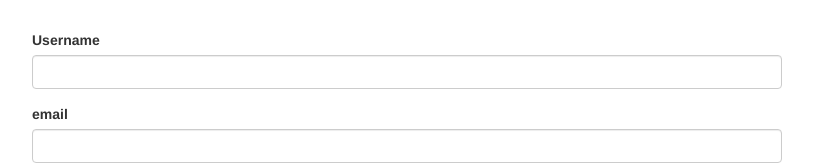
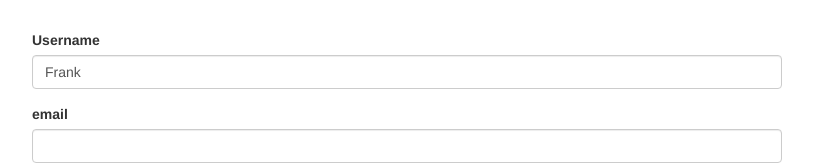
Before and after one commit to franciscovaz/reactive-forms-start-angular, an Angular app: page / in a window 1280 px wide. Shown: the top 165 px of the page, without its empty margins (233-1046 px from the left). Built offline with nearby package versions, Linux system fonts and the light colour scheme.

Commit message:
setting and patching values

```diff
--- a/src/app/app.component.ts
+++ b/src/app/app.component.ts
@@ -29,10 +29,26 @@ export class AppComponent implements OnInit {
     this.signupForm.statusChanges.subscribe((status) => {
       console.log(status);
     });
+
+    /* this.signupForm.setValue({
+      'userData': {
+        'username': 'Francisco',
+        'email': 'vaz@mail.com'
+      },
+      'gender': 'male',
+      'hobbies': []
+    }); */
+
+    this.signupForm.patchValue({
+      'userData': {
+        'username': 'Frank'
+      }
+    })
   }
 
   onSubmit() {
     console.log(this.signupForm);
+    this.signupForm.reset();
   }
 
   onAddHobby() {
```
